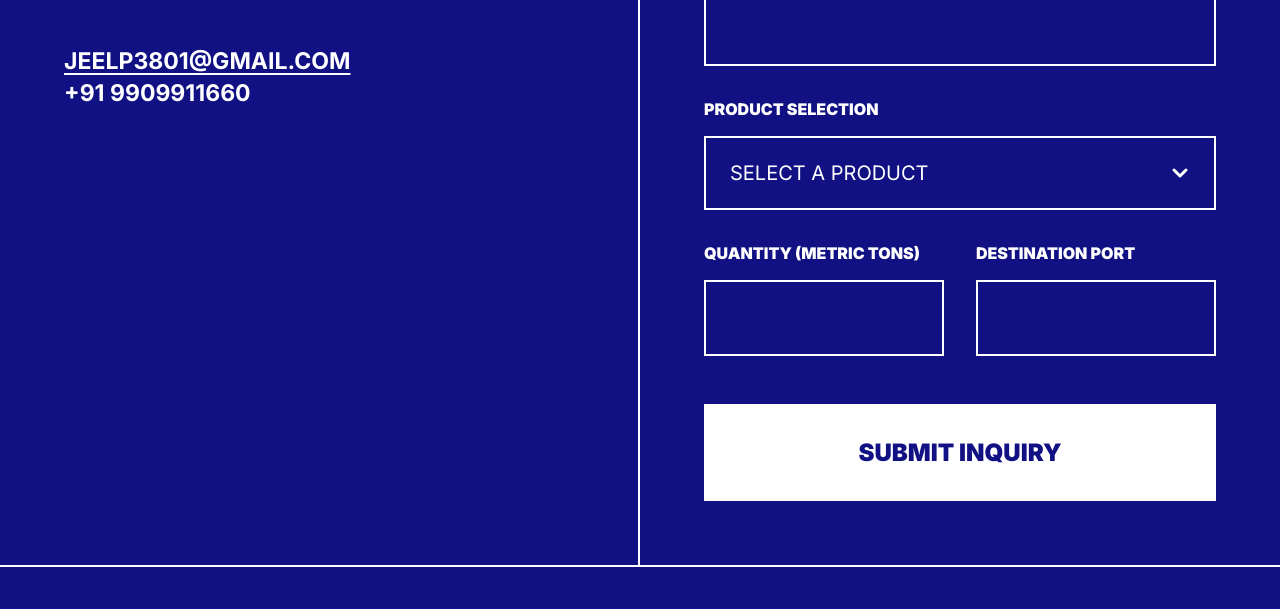
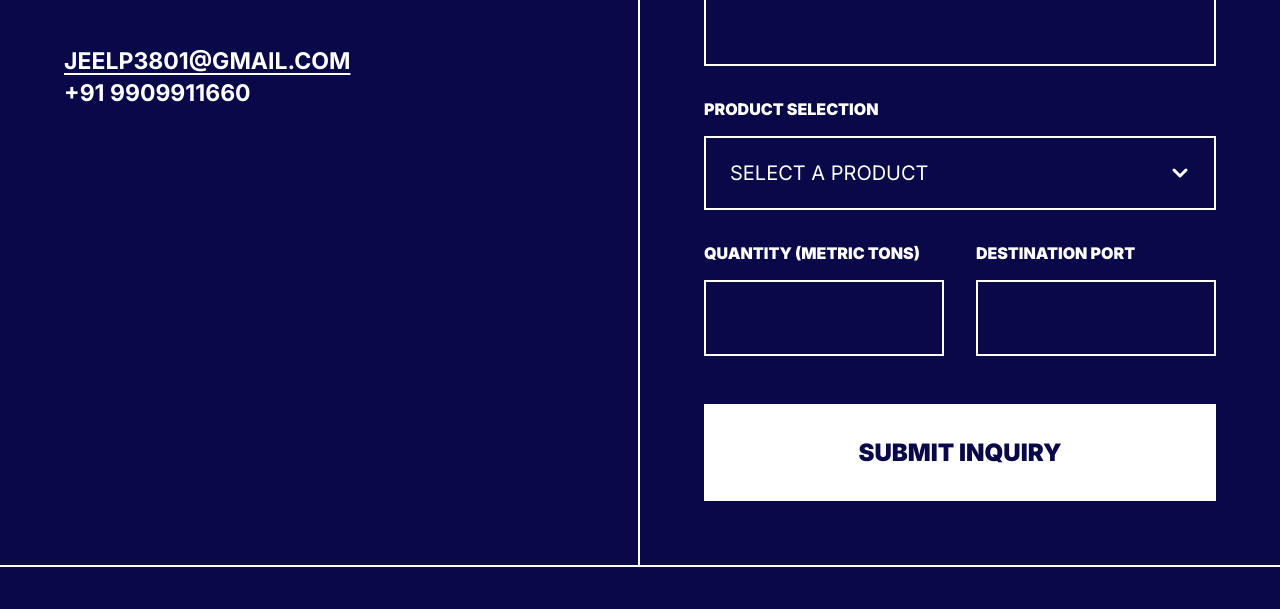
Before and after one commit to xtronironic/exports-business, a plain HTML site: page index.html in a window 1280 px wide. Shown: the part 5204-5813 px from the top of the page. Drawn offline with nearby package versions, Linux system fonts and the light colour scheme.

Commit message:
Change background color from #111184 to #090949

```diff
--- a/styles.css
+++ b/styles.css
@@ -2,7 +2,7 @@
    VARIABLES & RESET
 ========================================= */
 :root {
-    --bg-color: #111184;
+    --bg-color: #090949;
     --text-color: #FFFFFF;
     --border-color: #FFFFFF;
     --accent-color: #222222;
@@ -21,7 +21,7 @@ html {
 }
 
 body {
-    background-color: #111184;
+    background-color: #090949;
     color: var(--text-color);
     font-family: var(--font-main);
     text-transform: uppercase;
```
